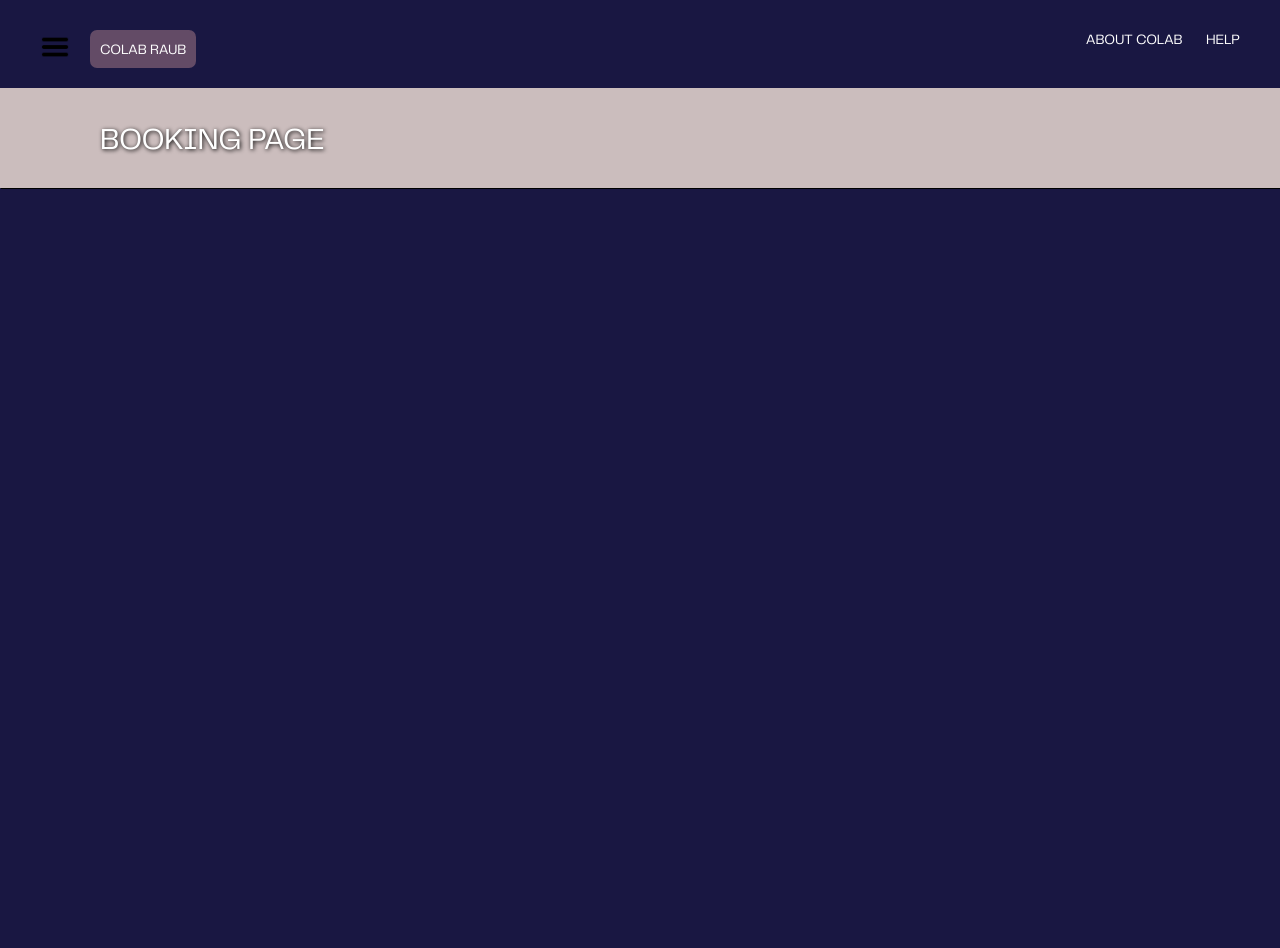
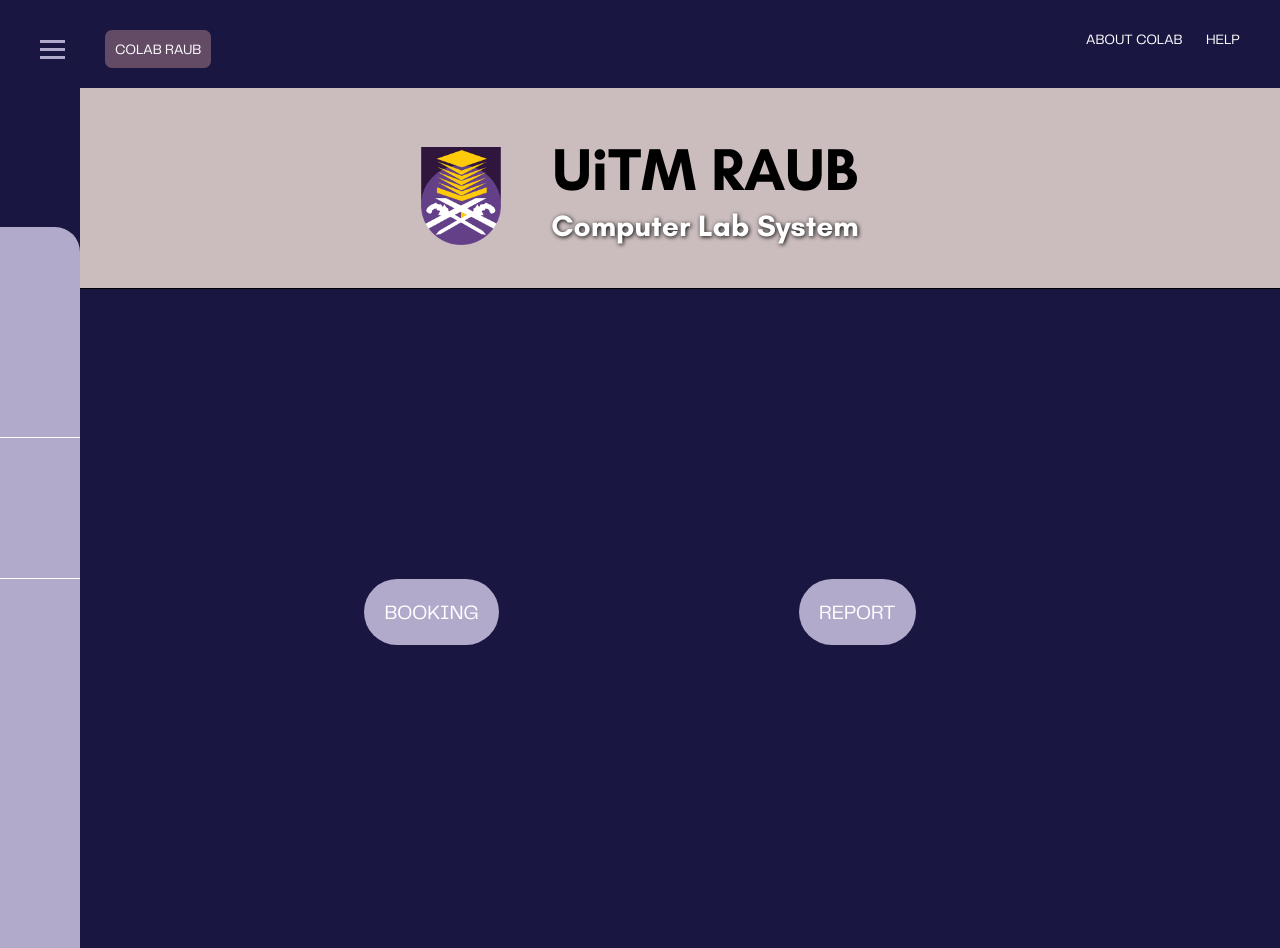
Before and after one commit to amsyafiiq/ISP250_CoLab-System, a PHP site: page /html/index.html in a window 1280 px wide. Run offline with PHP 8.4, Linux system fonts and the light colour scheme.

Commit message:
create main page

```diff
--- /dev/null
+++ b/css/index-styles.css
@@ -0,0 +1,46 @@
+
+.title-container {
+  display: flex;
+  justify-content: center;
+  align-items: center;
+  gap: 50px;
+  height: 200px;
+}
+
+.logo-container img {
+  padding-top: 20px;
+  width: 80px;
+}
+
+.text-container h3 {
+  text-align: center;
+  font-family: 'glacial_indifferencebold';
+  font-size: 60px;
+}
+
+.text-container p {
+  text-align: center;
+  font-family: 'glacial_indifferencebold';
+  padding: 0;
+  font-size: 30px;
+}
+
+.main-page {
+  display: flex;
+  justify-content: center;
+  align-items: center;
+  height: calc(100vh - 300px);
+}
+
+.nav-button {
+  display: flex;
+  gap: 300px;
+}
+
+.nav-button a {
+  background-color: #b1aacb;
+  padding: 20px;
+  font-size: 20px;
+  font-family: 'pp_telegrafregular';
+  border-radius: 100px;
+}
--- a/css/styles.css
+++ b/css/styles.css
@@ -1,8 +1,13 @@
 * {
   margin: 0;
   padding: 0;
-  font-family: 'pp_telegrafregular';
+  font-family: "pp_telegrafregular";
   font-size: 14px;
+}
+
+a {
+  text-decoration: none;
+  color: #fff;
 }
 
 p {
@@ -10,10 +15,6 @@ p {
 }
 
 body {
-  /* background-image: url('../img/bg.png');
-  background-position: center;
-  background-repeat: no-repeat;
-  background-size: cover; */
   background-color: #191742;
   width: 100vw;
   height: 100vh;
@@ -33,17 +34,92 @@ header {
   padding: 0 10px 0 10px;
 }
 
-.hamburger-menu img {
+.left-container img {
   width: 30px;
+  cursor: pointer;
+}
+
+.bar {
+  display: block;
+  width: 25px;
+  height: 3px;
+  margin: 5px auto;
+  background-color: #b1aacb;
+}
+
+.hamburger {
+  cursor: pointer;
+}
+
+.navbar {
+  width: 400px;
+  position: fixed;
+  display: block;
+  top: 88px;
+  left: -25%;
+  height: 100vh;
+  background-color: #b1aacb;
+  transition: 0.25s ease-in-out;
+}
+
+.navbar.active {
+  left: 0px;
+}
+
+.navbar ul {
+  list-style: none;
+  background-color: #b1aacb;
+}
+
+.navbar ul li a {
+  color: #fff;
+  font-size: 20px;
+  height: 70px;
+  display: flex;
+  align-items: center;
+  padding-left: 40px;
+  text-shadow: 1px 1px 4px #000;
+}
+
+.navbar ul li .about {
+  border-top: 1px solid #fff;
+}
+
+.navbar ul li .help {
+  border-bottom: 1px solid #fff;
+}
+
+.navbar .logo-container {
+  position: relative;
+  display: flex;
+  padding: 10px;
+  justify-content: center;
+  align-items: center;
+  gap: 20px;
+  font-family: "glacial_indifferencebold";
+  background-color: #191742;
+}
+
+.navbar .logo-container::before {
+  content: "";
+  position: absolute;
+  bottom: -50px;
+  background-color: transparent;
+  height: 50px;
+  width: 25px;
+  left: 375px;
+  border-top-right-radius: 35px;
+  box-shadow: 0 -25px 0 0 #191742;
+}
+
+.navbar .logo-container p {
+  color: #fff;
+  font-size: 16px;
+  font-weight: 600;
 }
 
 .right-container {
   float: right;
-}
-
-.right-container a {
-  text-decoration: none;
-  color: #fff;
 }
 
 .right-container ul li {
@@ -81,12 +157,23 @@ main {
 
 .main-page {
   display: flex;
-  justify-content: left;
+  justify-content: center;
+  align-items: center;
   height: calc(100vh - 200px);
 }
 
 .main-page div {
-    font-size: 70px;
-    color: #fff;
-    font-family: 'pp_telegrafregular';
+  font-size: 70px;
+  color: #fff;
+  font-family: "pp_telegrafregular";
 }
+
+.logout-container a {
+  position: absolute;
+  top: 80%;
+  left: 32%;
+  padding: 10px 30px 10px 30px;
+  font-size: 20px;
+  border-radius: 10px;
+  background-color: #191742;
+}
--- a/fonts/stylesheet.css
+++ b/fonts/stylesheet.css
@@ -23,3 +23,27 @@
   font-weight: normal;
   font-style: normal;
 }
+
+@font-face {
+  font-family: 'glacial_indifferencebold';
+  src: url('glacialindifference-bold-webfont.woff2') format('woff2'),
+    url('glacialindifference-bold-webfont.woff') format('woff');
+  font-weight: normal;
+  font-style: normal;
+}
+
+@font-face {
+  font-family: 'glacial_indifferenceitalic';
+  src: url('glacialindifference-italic-webfont.woff2') format('woff2'),
+    url('glacialindifference-italic-webfont.woff') format('woff');
+  font-weight: normal;
+  font-style: normal;
+}
+
+@font-face {
+  font-family: 'glacial_indifferenceregular';
+  src: url('glacialindifference-regular-webfont.woff2') format('woff2'),
+    url('glacialindifference-regular-webfont.woff') format('woff');
+  font-weight: normal;
+  font-style: normal;
+}
--- /dev/null
+++ b/html/index.html
@@ -0,0 +1,68 @@
+<!DOCTYPE html>
+<html>
+  <head>
+    <meta name="viewport" content="width=device-width, initial-scale=1.0" />
+    <meta charset="utf-8" />
+    <title>UiTM Raub CoLab Systme</title>
+    <link rel="stylesheet" href="../fonts/stylesheet.css" />
+    <link rel="stylesheet" href="../css/styles.css" />
+    <link rel="stylesheet" href="../css/index-styles.css" />
+  </head>
+  <body>
+    <header>
+      <div class="left-container">
+        <div class="hamburger">
+          <span class="bar"></span>
+          <span class="bar"></span>
+          <span class="bar"></span>
+        </div>
+        <div class="hamburger-menu">
+          <nav class="navbar">
+            <div class="logo-container">
+              <img src="../img/uitm-logo.png" alt="" />
+              <p>UiTM RAUB Co Lab</p>
+            </div>
+            <ul class="nav-menu">
+              <li><a href="#" class="nav-link">HOME</a></li>
+              <li><a href="#" class="nav-link">BOOKING</a></li>
+              <li><a href="#" class="nav-link">REPORT</a></li>
+              <li><a href="#" class="nav-link about">ABOUT COLAB</a></li>
+              <li><a href="#" class="nav-link help">HELP</a></li>
+            </ul>
+            <div class="logout-container">
+              <a href="#">LOGOUT</a>
+            </div>
+          </nav>
+        </div>
+        <div class="name-holder">
+          <p>COLAB RAUB</p>
+        </div>
+      </div>
+      <div class="right-container">
+        <ul>
+          <li><a href="#">ABOUT COLAB</a></li>
+          <li><a href="#">HELP</a></li>
+        </ul>
+      </div>
+    </header>
+    <main>
+      <div class="title-container">
+        <div class="logo-container">
+          <img src="../img/uitm-logo.png" alt="" />
+        </div>
+        <div class="text-container">
+          <h3>UiTM RAUB</h3>
+          <p>Computer Lab System</p>
+        </div>
+      </div>
+      <div class="main-page">
+        <div class="nav-button">
+          <a href="#">BOOKING</a>
+          <a href="#">REPORT</a>
+        </div>
+      </div>
+    </main>
+    <footer></footer>
+  </body>
+  <script src="../js/main.js"></script>
+</html>
--- a/index.html
+++ /dev/null
@@ -1,38 +0,0 @@
-<!DOCTYPE html>
-<html>
-  <head>
-    <meta name="viewport" content="width=device-width, initial-scale=1.0" />
-    <meta charset="utf-8" />
-    <title>UiTM Raub CoLab Systme</title>
-    <link rel="stylesheet" href="fonts/stylesheet.css" />
-    <link rel="stylesheet" href="css/styles.css" />
-  </head>
-  <body>
-    <header>
-      <div class="left-container">
-        <div class="hamburger-menu">
-          <img src="img/hamburger_icon.png" alt="" />
-        </div>
-        <div class="name-holder">
-          <p>COLAB RAUB</p>
-        </div>
-      </div>
-      <div class="right-container">
-        <ul>
-          <li><a href="#">ABOUT COLAB</a></li>
-          <li><a href="#">HELP</a></li>
-        </ul>
-      </div>
-    </header>
-    <main>
-      <div class="title-container">
-        <p>BOOKING PAGE</p>
-      </div>
-      <div class="main-page">
-        <div></div>
-      </div>
-    </main>
-    <footer></footer>
-  </body>
-  <script src="main.js"></script>
-</html>
--- /dev/null
+++ b/js/main.js
@@ -0,0 +1,17 @@
+const hamburger = document.querySelector(".hamburger");
+const navbar = document.querySelector(".navbar");
+
+hamburger.addEventListener("click", openMenu);
+
+function openMenu() {
+  navbar.classList.toggle("active");
+}
+
+const navLink = document.querySelectorAll(".nav-link");
+
+navLink.forEach((n) => n.addEventListener("click", closeMenu));
+
+function closeMenu() {
+  hamburger.classList.remove("active");
+  navMenu.classList.remove("active");
+}
```
Also changed, not shown: html/template.html (added, +58 -0 lines), fonts/glacialindifference-bold-webfont.woff (added), fonts/glacialindifference-bold-webfont.woff2 (added), fonts/glacialindifference-italic-webfont.woff (added), fonts/glacialindifference-italic-webfont.woff2 (added), fonts/glacialindifference-regular-webfont.woff (added), fonts/glacialindifference-regular-webfont.woff2 (added), img/uitm-logo.png (added), 3 other files.
